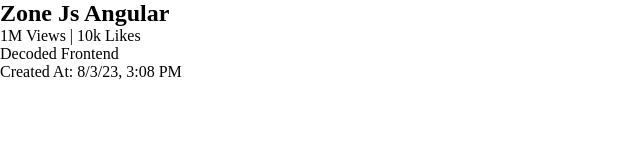
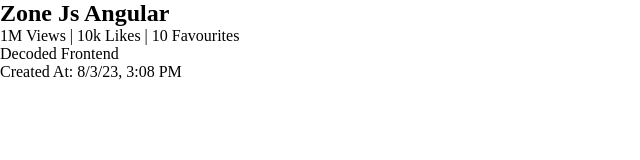
Before and after one commit to vathadianil/Angular-change-detection, an Angular app: page / in a window 1280 px wide. Shown: the top 160 px of the page, without its empty margins (0-640 px from the left). Built offline with nearby package versions, Linux system fonts and the light colour scheme.

Commit message:
Fovourites added in info

```diff
--- a/src/app/app.component.ts
+++ b/src/app/app.component.ts
@@ -27,7 +27,7 @@ export class AppComponent implements OnInit {
   }
 
   getInfo() {
-    return `1M Views | 10k Likes `;
+    return `1M Views | 10k Likes | 10 Favourites `;
   }
 
   ngOnInit(): void {}
```
